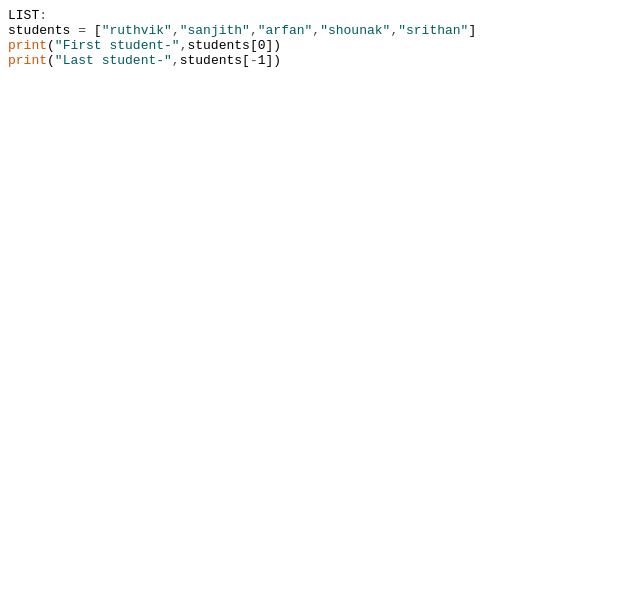
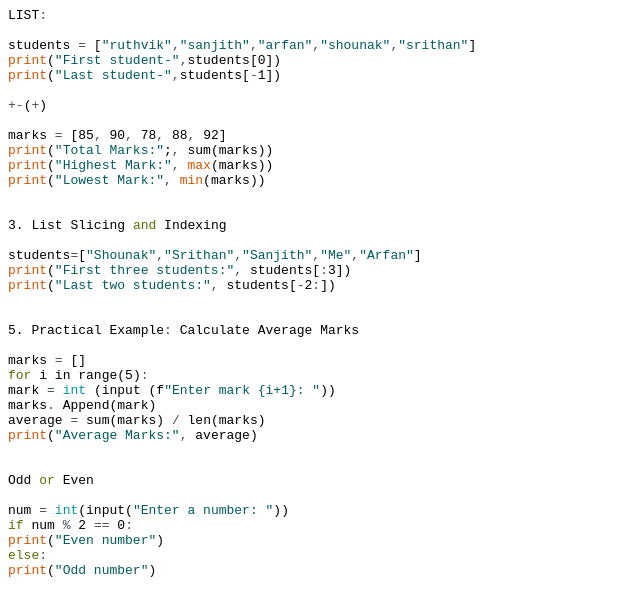
Before and after one commit to ruthvik0929/m3exam, a plain HTML site: page index.html in a window 1280 px wide. Shown: the whole page, without its empty margins (0-640 px from the left). Drawn offline with Linux system fonts and the light colour scheme.

Commit message:
Update index.html

```diff
--- a/index.html
+++ b/index.html
@@ -1,7 +1,41 @@
 <pre>
 <font color="#000000">LIST</font><font color="#434f54">:</font>
+
 <font color="#000000">students</font> <font color="#434f54">=</font> <font color="#000000">[</font><font color="#005c5f">&#34;ruthvik&#34;</font><font color="#434f54">,</font><font color="#005c5f">&#34;sanjith&#34;</font><font color="#434f54">,</font><font color="#005c5f">&#34;arfan&#34;</font><font color="#434f54">,</font><font color="#005c5f">&#34;shounak&#34;</font><font color="#434f54">,</font><font color="#005c5f">&#34;srithan&#34;</font><font color="#000000">]</font>
 <font color="#d35400">print</font><font color="#000000">(</font><font color="#005c5f">&#34;First student-&#34;</font><font color="#434f54">,</font><font color="#000000">students</font><font color="#000000">[</font><font color="#000000">0</font><font color="#000000">]</font><font color="#000000">)</font>
 <font color="#d35400">print</font><font color="#000000">(</font><font color="#005c5f">&#34;Last student-&#34;</font><font color="#434f54">,</font><font color="#000000">students</font><font color="#000000">[</font><font color="#434f54">-</font><font color="#000000">1</font><font color="#000000">]</font><font color="#000000">)</font>
 
+<font color="#434f54">+</font><font color="#434f54">-</font><font color="#000000">(</font><font color="#434f54">+</font><font color="#000000">)</font>
+
+<font color="#000000">marks</font> <font color="#434f54">=</font> <font color="#000000">[</font><font color="#000000">85</font><font color="#434f54">,</font> <font color="#000000">90</font><font color="#434f54">,</font> <font color="#000000">78</font><font color="#434f54">,</font> <font color="#000000">88</font><font color="#434f54">,</font> <font color="#000000">92</font><font color="#000000">]</font>
+<font color="#d35400">print</font><font color="#000000">(</font><font color="#005c5f">&#34;Total Marks:&#34;</font><font color="#000000">;</font><font color="#434f54">,</font> <font color="#000000">sum</font><font color="#000000">(</font><font color="#000000">marks</font><font color="#000000">)</font><font color="#000000">)</font>
+<font color="#d35400">print</font><font color="#000000">(</font><font color="#005c5f">&#34;Highest Mark:&#34;</font><font color="#434f54">,</font> <font color="#d35400">max</font><font color="#000000">(</font><font color="#000000">marks</font><font color="#000000">)</font><font color="#000000">)</font>
+<font color="#d35400">print</font><font color="#000000">(</font><font color="#005c5f">&#34;Lowest Mark:&#34;</font><font color="#434f54">,</font> <font color="#d35400">min</font><font color="#000000">(</font><font color="#000000">marks</font><font color="#000000">)</font><font color="#000000">)</font>
+
+
+<font color="#000000">3.</font> <font color="#000000">List</font> <font color="#000000">Slicing</font> <font color="#5e6d03">and</font> <font color="#000000">Indexing</font>
+
+<font color="#000000">students</font><font color="#434f54">=</font><font color="#000000">[</font><font color="#005c5f">&#34;Shounak&#34;</font><font color="#434f54">,</font><font color="#005c5f">&#34;Srithan&#34;</font><font color="#434f54">,</font><font color="#005c5f">&#34;Sanjith&#34;</font><font color="#434f54">,</font><font color="#005c5f">&#34;Me&#34;</font><font color="#434f54">,</font><font color="#005c5f">&#34;Arfan&#34;</font><font color="#000000">]</font>
+<font color="#d35400">print</font><font color="#000000">(</font><font color="#005c5f">&#34;First three students:&#34;</font><font color="#434f54">,</font> <font color="#000000">students</font><font color="#000000">[</font><font color="#434f54">:</font><font color="#000000">3</font><font color="#000000">]</font><font color="#000000">)</font>
+<font color="#d35400">print</font><font color="#000000">(</font><font color="#005c5f">&#34;Last two students:&#34;</font><font color="#434f54">,</font> <font color="#000000">students</font><font color="#000000">[</font><font color="#434f54">-</font><font color="#000000">2</font><font color="#434f54">:</font><font color="#000000">]</font><font color="#000000">)</font>
+
+
+<font color="#000000">5.</font> <font color="#000000">Practical</font> <font color="#000000">Example</font><font color="#434f54">:</font> <font color="#000000">Calculate</font> <font color="#000000">Average</font> <font color="#000000">Marks</font>
+
+<font color="#000000">marks</font> <font color="#434f54">=</font> <font color="#000000">[</font><font color="#000000">]</font>
+<font color="#5e6d03">for</font> <font color="#000000">i</font> <font color="#000000">in</font> <font color="#000000">range</font><font color="#000000">(</font><font color="#000000">5</font><font color="#000000">)</font><font color="#434f54">:</font>
+<font color="#000000">mark</font> <font color="#434f54">=</font> <font color="#00979c">int</font> <font color="#000000">(</font><font color="#000000">input</font> <font color="#000000">(</font><font color="#000000">f</font><font color="#005c5f">&#34;Enter mark {i+1}: &#34;</font><font color="#000000">)</font><font color="#000000">)</font>
+<font color="#000000">marks</font><font color="#434f54">.</font> <font color="#000000">Append</font><font color="#000000">(</font><font color="#000000">mark</font><font color="#000000">)</font>
+<font color="#000000">average</font> <font color="#434f54">=</font> <font color="#000000">sum</font><font color="#000000">(</font><font color="#000000">marks</font><font color="#000000">)</font> <font color="#434f54">&#47;</font> <font color="#000000">len</font><font color="#000000">(</font><font color="#000000">marks</font><font color="#000000">)</font>
+<font color="#d35400">print</font><font color="#000000">(</font><font color="#005c5f">&#34;Average Marks:&#34;</font><font color="#434f54">,</font> <font color="#000000">average</font><font color="#000000">)</font>
+
+
+<font color="#000000">Odd</font> <font color="#5e6d03">or</font> <font color="#000000">Even</font>
+
+<font color="#000000">num</font> <font color="#434f54">=</font> <font color="#00979c">int</font><font color="#000000">(</font><font color="#000000">input</font><font color="#000000">(</font><font color="#005c5f">&#34;Enter a number: &#34;</font><font color="#000000">)</font><font color="#000000">)</font>
+<font color="#5e6d03">if</font> <font color="#000000">num</font> <font color="#434f54">%</font> <font color="#000000">2</font> <font color="#434f54">==</font> <font color="#000000">0</font><font color="#434f54">:</font>
+<font color="#d35400">print</font><font color="#000000">(</font><font color="#005c5f">&#34;Even number&#34;</font><font color="#000000">)</font>
+<font color="#5e6d03">else</font><font color="#434f54">:</font>
+<font color="#d35400">print</font><font color="#000000">(</font><font color="#005c5f">&#34;Odd number&#34;</font><font color="#000000">)</font>
+
 </pre>
```
